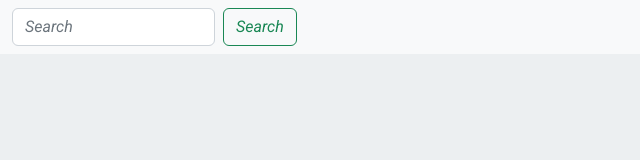
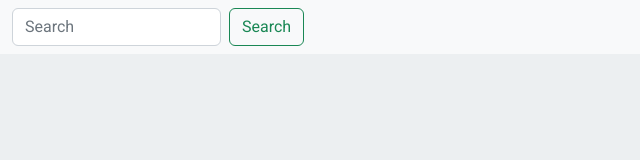
Before and after one commit to Mavchi/web_week_4, a website built with Parcel: page index.html in a window 1280 px wide. Shown: the full height of the page, 0-640 px from the left. Built offline with nearby package versions, Linux system fonts and the light colour scheme.

Commit message:
Update 7 files

```diff
--- a/index.html
+++ b/index.html
@@ -7,7 +7,7 @@
 	<meta name="viewport" content="width=device-width, initial-scale=1.0">
 	<link rel="preconnect" href="https://fonts.googleapis.com">
 	<link rel="preconnect" href="https://fonts.gstatic.com" crossorigin>
-	<link href="https://fonts.googleapis.com/css2?family=Roboto:ital@1&display=swap" rel="stylesheet">
+	<link href="https://fonts.googleapis.com/css2?family=Roboto:ital,wght@0,100;0,300;0,400;0,500;0,700;0,900;1,100;1,300;1,400;1,500;1,700;1,900&display=swap" rel="stylesheet">
 	<link href="https://cdn.jsdelivr.net/npm/bootstrap@5.2.1/dist/css/bootstrap.min.css" rel="stylesheet" integrity="sha384-iYQeCzEYFbKjA/T2uDLTpkwGzCiq6soy8tYaI1GyVh/UjpbCx/TYkiZhlZB6+fzT" crossorigin="anonymous">
 
 </head>
--- a/src/index.js
+++ b/src/index.js
@@ -15,8 +15,6 @@ buttonToSubmitSearch.addEventListener("click", async (e) => {
 
 
   containerForShows.innerHTML = ""
-
-  //console.log(`${baseUrl}${searchTerm}`);
   //console.log(shows);
 
   shows.forEach( show => {
```
Also changed, not shown: dist/index.html, 2 other files.
